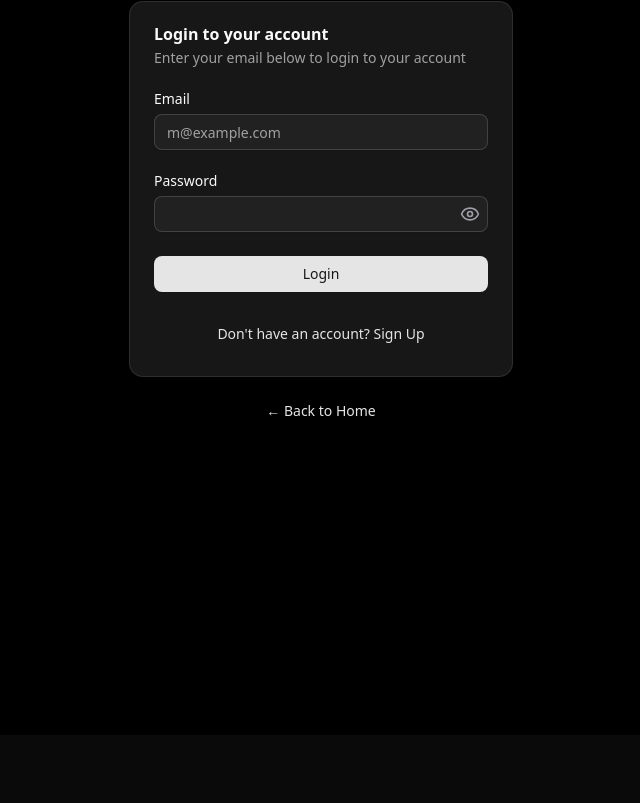
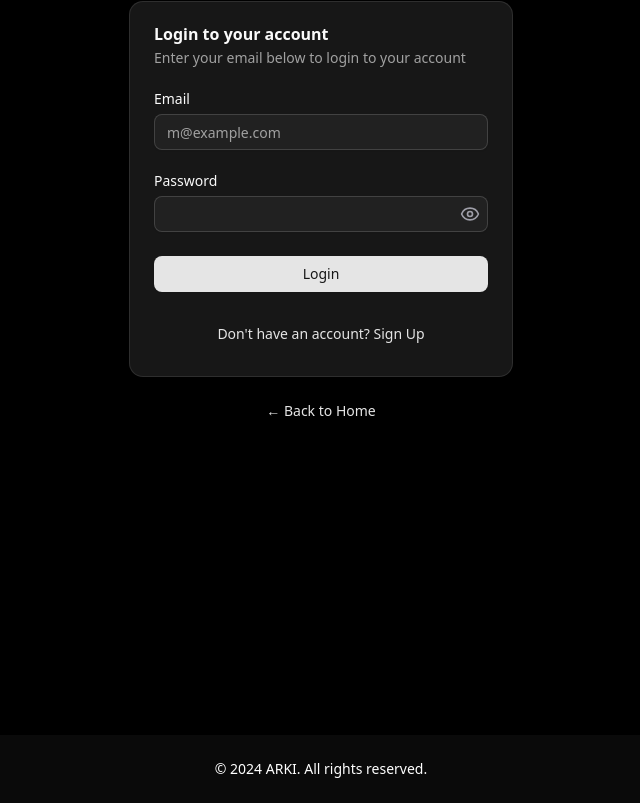
Before and after one commit to dmoscoa1009/zeta-technical-assessment, a Next.js app in the folder apps/client/: page /login in a window 1280 px wide. Shown: the part 171-974 px from the top of the page, without its empty margins (319-959 px from the left). Before the commit the page ends 906 px from the top, so only its background shows below. Built offline with nearby package versions, Linux system fonts and the light colour scheme.

Commit message:
feat: added simple footer

```diff
--- a/apps/client/app/layout.tsx
+++ b/apps/client/app/layout.tsx
@@ -2,6 +2,7 @@ import type { Metadata } from "next";
 import { Geist, Geist_Mono } from "next/font/google";
 import "./globals.css";
 import Navbar from "@/components/navbar";
+import Footer from "@/components/footer";
 
 const geistSans = Geist({
   variable: "--font-geist-sans",
@@ -32,6 +33,7 @@ export default function RootLayout({
         <main className="min-h-screen bg-black rounded-t-4xl text-white">
           {children}
         </main>
+        <Footer />
       </body>
     </html>
   );
--- a/apps/client/app/login/page.tsx
+++ b/apps/client/app/login/page.tsx
@@ -78,8 +78,6 @@ export default function LoginPage() {
                   placeholder="m@example.com"
                   value={email}
                   onChange={(e) => setEmail(e.target.value)}
-                  required
-                  autoComplete="off"
                 />
                 {emailError && (
                   <div className="text-red-500 text-xs mt-1">{emailError}</div>
@@ -93,8 +91,6 @@ export default function LoginPage() {
                     type={showPassword ? "text" : "password"}
                     value={password}
                     onChange={(e) => setPassword(e.target.value)}
-                    required
-                    autoComplete="off"
                     className="pr-10"
                   />
                   <button
--- /dev/null
+++ b/apps/client/components/footer.tsx
@@ -0,0 +1,7 @@
+export default function Footer() {
+  return (
+    <footer className="w-full py-6 text-center text-white text-sm">
+      © 2024 ARKI. All rights reserved.
+    </footer>
+  );
+}
```
